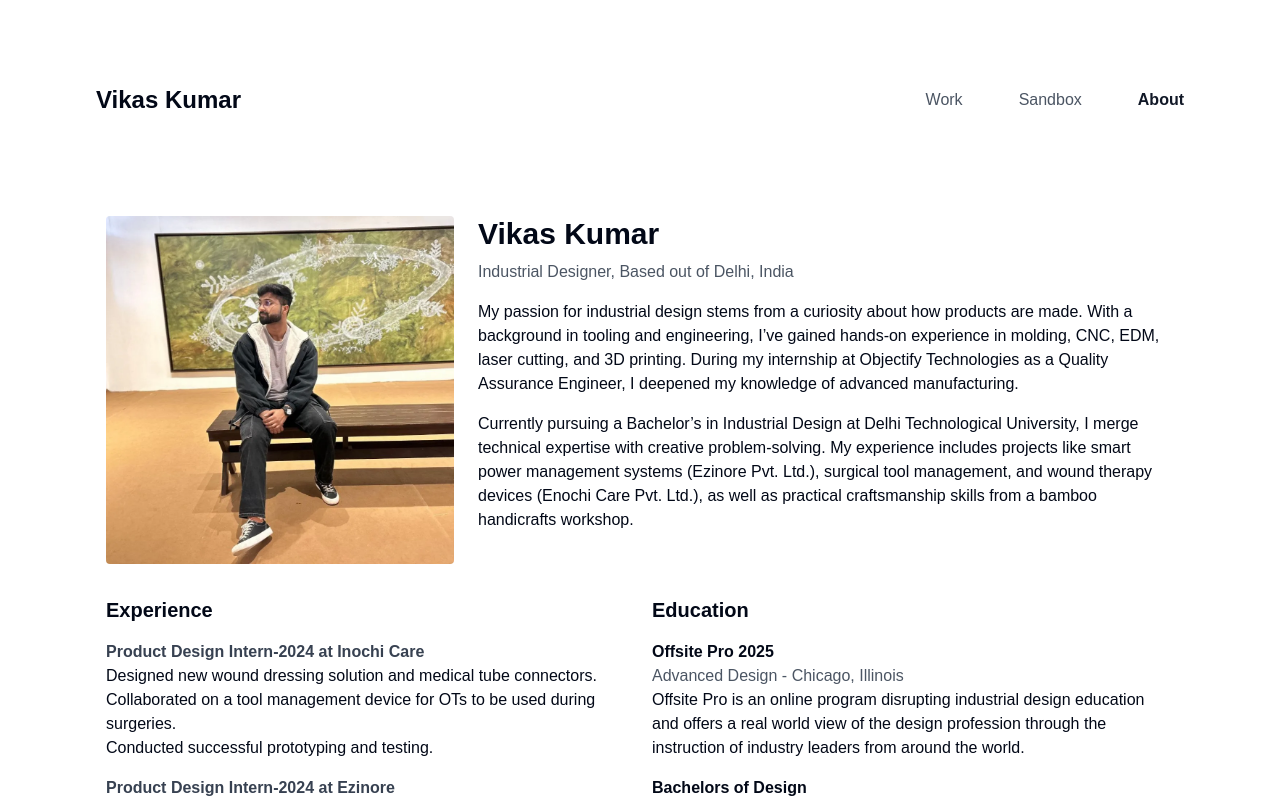
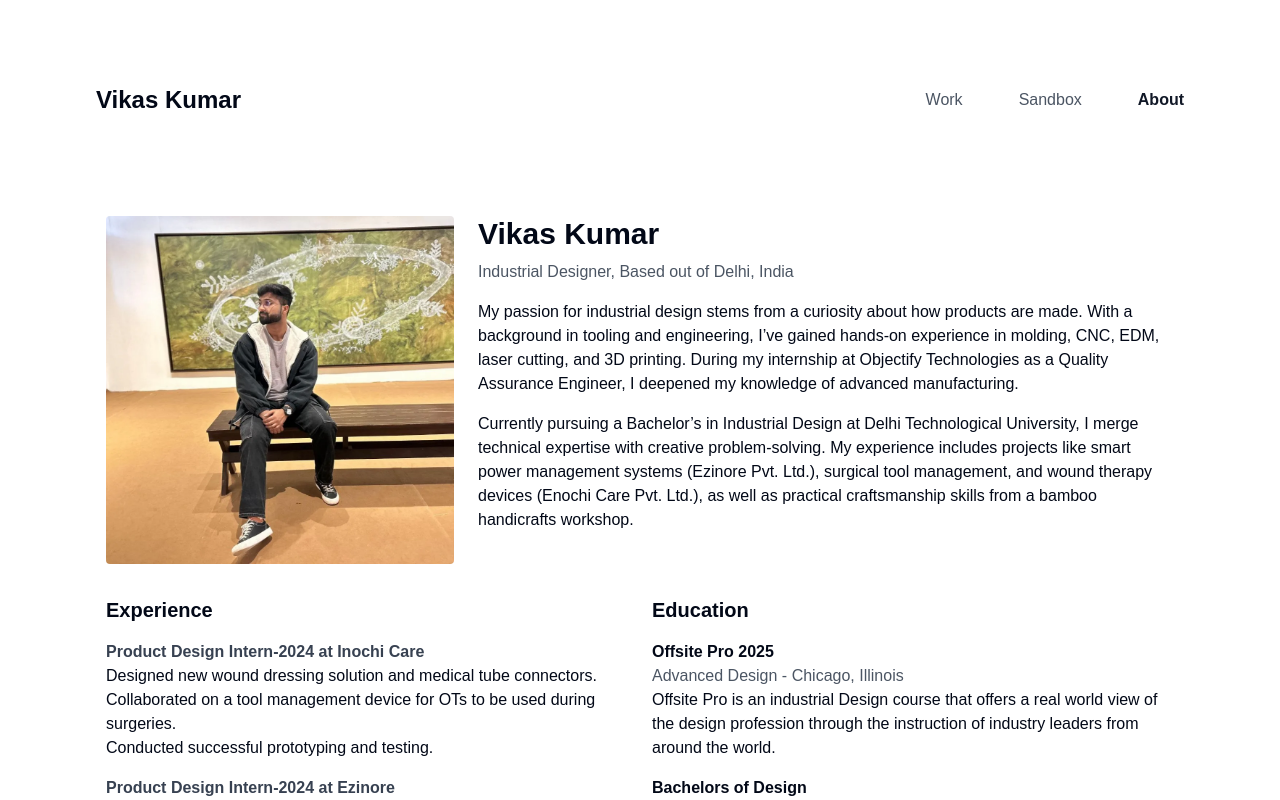
Before and after one commit to Vk497030/Myportfolio, a React (Vite) app: page /about in a window 1280 px wide. Shown: the top 800 px of the page. Built offline with nearby package versions, Linux system fonts and the light colour scheme; a web font is replaced by a local one.

Commit message:
chnage in about section

```diff
--- a/src/components/portfolio/About.jsx
+++ b/src/components/portfolio/About.jsx
@@ -114,7 +114,7 @@ const About = () => {
             <div className="mb-4">
               <h3 className="font-semibold">Offsite Pro 2025</h3>
               <p className="text-gray-600">Advanced Design - Chicago, Illinois</p>
-              <p>Offsite Pro is an online program disrupting industrial design education and offers a real world view of the design profession through the instruction of industry leaders from around the world.</p>
+              <p>Offsite Pro is an industrial Design course that offers a real world view of the design profession through the instruction of industry leaders from around the world.</p>
             </div>
 
             <div className="mb-4">
```
